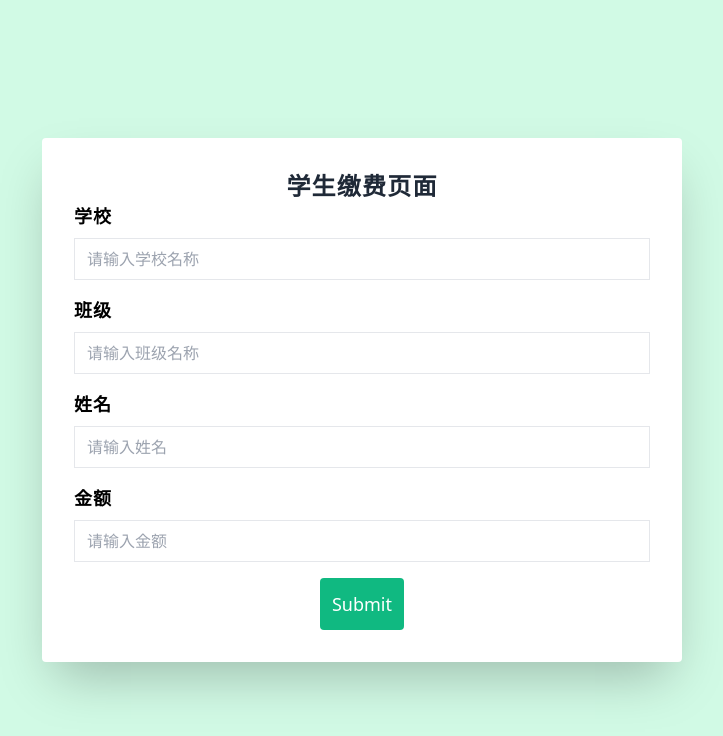
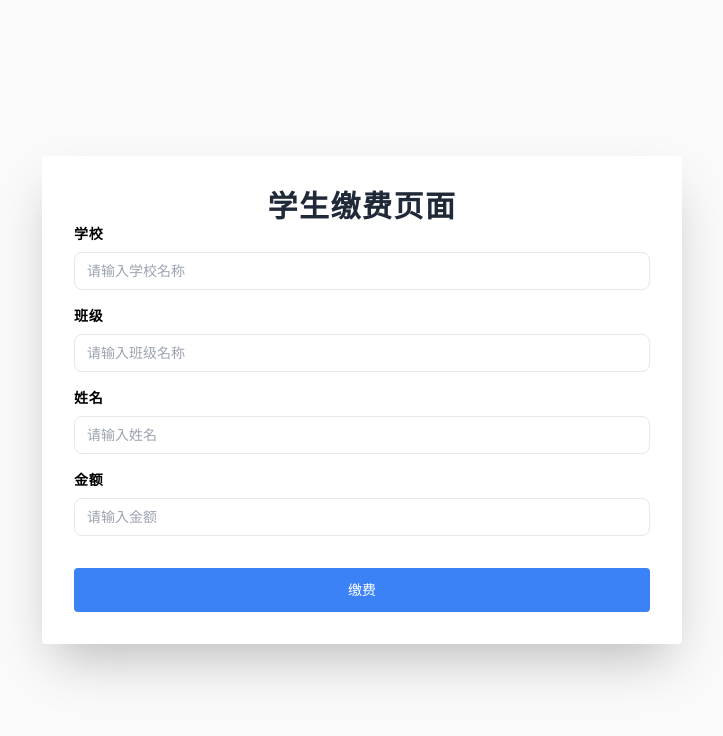
Before and after one commit to cuitaocrazy/supervision, a Next.js app in the folder web-site/simple-shopping/: page /createOrder in a window 1280 px wide. Shown: the top 736 px of the page, without its empty margins (278-1001 px from the left). Built offline with nearby package versions, Linux system fonts and the light colour scheme.

Commit message:
登录页面：调整input框的字号，与lable字号保持一致。缴费页面：调整不同评屏幕尺寸对应的form宽度；lable和input框的字号调整为统一；修改背景色为灰色，提交按钮的背景色为蓝色，鼠标放上去颜色加深。

```diff
--- a/web-site/simple-shopping/pages/createOrder.tsx
+++ b/web-site/simple-shopping/pages/createOrder.tsx
@@ -1,8 +1,6 @@
-import Button from "../components/Button"
 import type { NextPage } from 'next'
 import { useForm,SubmitHandler } from "react-hook-form";
 import orderStyles from './CreateOrder.module.css'
-import { useState, useEffect } from 'react'
 
 type FormData={
   school: string;
@@ -16,7 +14,6 @@ const CreateOrder: NextPage = () => {
 
   const onSubmit:SubmitHandler<FormData> = (data: FormData) => {
     saveData();
-    alert(JSON.stringify(data))
   }
 
   //TODO 保存数据
@@ -25,31 +22,31 @@ const CreateOrder: NextPage = () => {
   }
 
 
-  return <div className="flex items-center justify-center w-full h-screen bg-green-100">
-    <div className="w-1/2 p-8 m-4 bg-white rounded shadow-2xl">
-      <h1 className="block w-full text-2xl font-bold tracking-wider text-center text-gray-800">学生缴费页面</h1>
+  return <div className="flex items-center justify-center w-full h-screen bg-primary-50">
+    <div className="w-1/2 p-8 m-4 bg-white rounded shadow-2xl sm:w-5/6 md:w-3/5 lg:w-1/2 ">
+      <h1 className="block w-full text-3xl font-bold tracking-wider text-center text-gray-800">学生缴费页面</h1>
       <form onSubmit={handleSubmit(onSubmit)}>
         <div className="flex flex-col mb-4">
-          <label className="mb-2 text-lg font-bold tracking-wider">学校</label>
-          <input className="px-3 py-2 border text-grey-800" type="text"  {...register('school', { required: true, minLength: 2, maxLength: 10,pattern:/[^/+\x00-\xff]$/})} placeholder="请输入学校名称" />
-          {errors.school && <p className="pt-2 pl-3 text-base text-red-500">至少输入2个汉字</p>}
+          <label className="mb-2 text-sm font-bold tracking-wider">学校</label>
+          <input className="px-3 py-2 text-sm bg-white border rounded-lg text-grey-800" type="text"  {...register('school', { required: true, minLength: 2, maxLength: 10,pattern:/[^/+\x00-\xff]$/})} placeholder="请输入学校名称" />
+          {errors.school && <p className="pt-2 pl-3 text-sm text-red-500 ">至少输入2个汉字</p>}
         </div>
         <div className="flex flex-col mb-4">
-          <label className="mb-2 text-lg font-bold tracking-wider">班级</label>
-          <input className="px-3 py-2 border text-grey-800" type="text" {...register('class', { required: true, minLength: 2, maxLength: 10,pattern:/[^/+\x00-\xff]$/ })} placeholder="请输入班级名称" />
-          {errors.class && <p className="pt-2 pl-3 text-base text-red-500">至少输入2个汉字</p>}
+          <label className="mb-2 text-sm font-bold tracking-wider">班级</label>
+          <input className="px-3 py-2 text-sm bg-white border rounded-lg text-grey-800" type="text" {...register('class', { required: true, minLength: 2, maxLength: 10,pattern:/[^/+\x00-\xff]$/ })} placeholder="请输入班级名称" />
+          {errors.class && <p className="pt-2 pl-3 text-sm text-red-500">至少输入2个汉字</p>}
         </div>
         <div className="flex flex-col mb-4">
-          <label className="mb-2 text-lg font-bold tracking-wider">姓名</label>
-          <input className="px-3 py-2 border text-grey-800" type="text" {...register('name', { required: true,minLength: 2, maxLength: 10,pattern:/[^/+\x00-\xff]$/ })} placeholder="请输入姓名" />
-          {errors.name && <p className="pt-2 pl-3 text-base text-red-500">至少输入2个汉字</p>}
+          <label className="mb-2 text-sm font-bold tracking-wider">姓名</label>
+          <input className="px-3 py-2 text-sm bg-white border rounded-lg text-grey-800" type="text" {...register('name', { required: true,minLength: 2, maxLength: 10,pattern:/[^/+\x00-\xff]$/ })} placeholder="请输入姓名" />
+          {errors.name && <p className="pt-2 pl-3 text-sm text-red-500">至少输入2个汉字</p>}
         </div>
         <div className="flex flex-col mb-4">
-          <label className="mb-2 text-lg font-bold tracking-wider">金额</label>
-          <input className="px-3 py-2 border text-grey-800" type="text" {...register('amt', { required: true,pattern:/^([1-9]\d*\.\d*|0\.\d*[1-9]\d*)|(-?[1-9]\d*)$/ })} placeholder="请输入金额" />
-          {errors.amt && <p className="pt-2 pl-3 text-base text-red-500"></p>}
+          <label className="mb-2 text-sm font-bold tracking-wider">金额</label>
+          <input className="px-3 py-2 text-sm bg-white border rounded-lg text-grey-800" type="text" {...register('amt', { required: true,pattern:/^([1-9]\d*\.\d*|0\.\d*[1-9]\d*)|(-?[1-9]\d*)$/ })} placeholder="请输入金额" />
+          {errors.amt && <p className="pt-2 pl-3 text-sm text-red-500">金额不可为空</p>}
         </div>
-        <input className="block p-3 mx-auto text-lg text-white bg-green-500 rounded hover:bg-green-600" type="submit" />
+        <input className="block w-full p-3 mx-auto mt-8 text-sm font-medium text-white rounded bg-secondary-500 hover:bg-secondary-700" type="submit" value="缴费" />
       </form>
     </div>
   </div>
--- a/web-site/simple-shopping/pages/login.tsx
+++ b/web-site/simple-shopping/pages/login.tsx
@@ -35,7 +35,7 @@ const Login: NextPage = () => {
           <label className="block mb-2 text-sm font-semibold text-gray-600">用户名</label>
           <div className="relative group">
             <div className="absolute inset-0 transition duration-200 rounded-lg opacity-10 blur filter bg-secondary-500 group-hover:opacity-50"></div>
-            <input type="text" className="relative block w-full px-1 py-3 pl-4 bg-white border rounded-md border-primary-200 focus:outline-none"
+            <input type="text" className="relative block w-full px-1 py-3 pl-4 text-sm bg-white border rounded-md border-primary-200 focus:outline-none"
               {...register('username', { required: true },)} placeholder="请输入用户名" />
           </div>
           {errors.username && <p className="pt-2 pl-3 text-base text-error-400">用户名不能为空</p>}
@@ -44,13 +44,13 @@ const Login: NextPage = () => {
           <label className="block mb-2 text-sm font-semibold text-gray-600">密码</label>
           <div className="relative group">
             <div className="absolute inset-0 transition duration-200 rounded-lg opacity-10 blur filter bg-secondary-500 group-hover:opacity-50"></div>
-            <input type="text" className="relative block w-full px-1 py-3 pl-4 bg-white border rounded-md border-primary-200 focus:outline-none"
+            <input type="text" className="relative block w-full px-1 py-3 pl-4 text-sm bg-white border rounded-md border-primary-200 focus:outline-none"
               {...register('password', { required: true })} placeholder="请输入密码" />
           </div>
           {errors.password && <p className="pt-2 pl-3 text-base text-error-400">密码不能为空</p>}
         </div>
       </fieldset>
-      <input type="submit" className="w-full py-3 my-10 font-medium text-white rounded-md shadow-md bg-secondary-500 focus:outline-none hover:bg-secondary-700 hover:shadow-none"
+      <input type="submit" className="w-full py-3 my-10 text-sm font-medium text-white rounded-md shadow-md bg-secondary-500 focus:outline-none hover:bg-secondary-700 hover:shadow-none"
         value="登录" />
     </form>
   </div>
```
